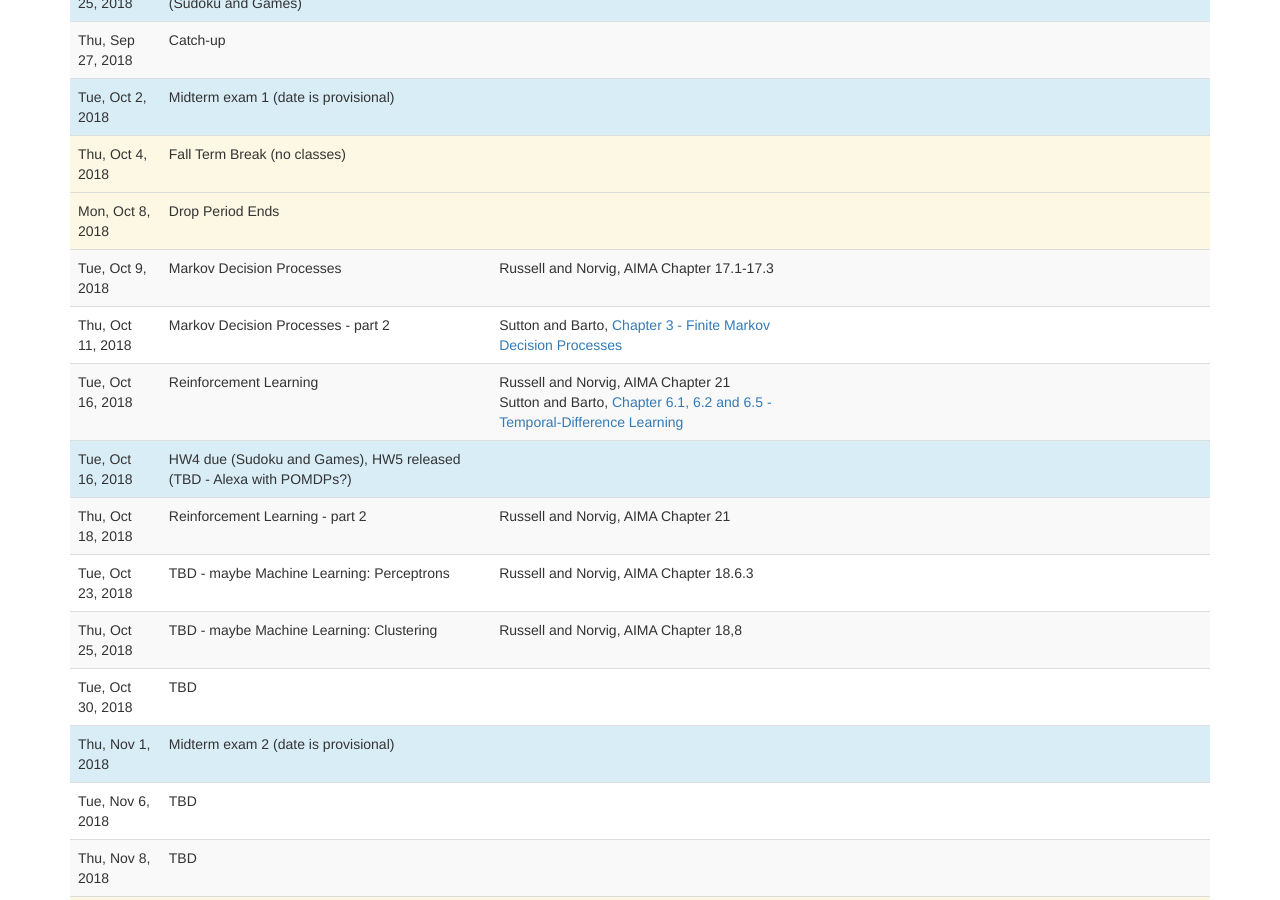
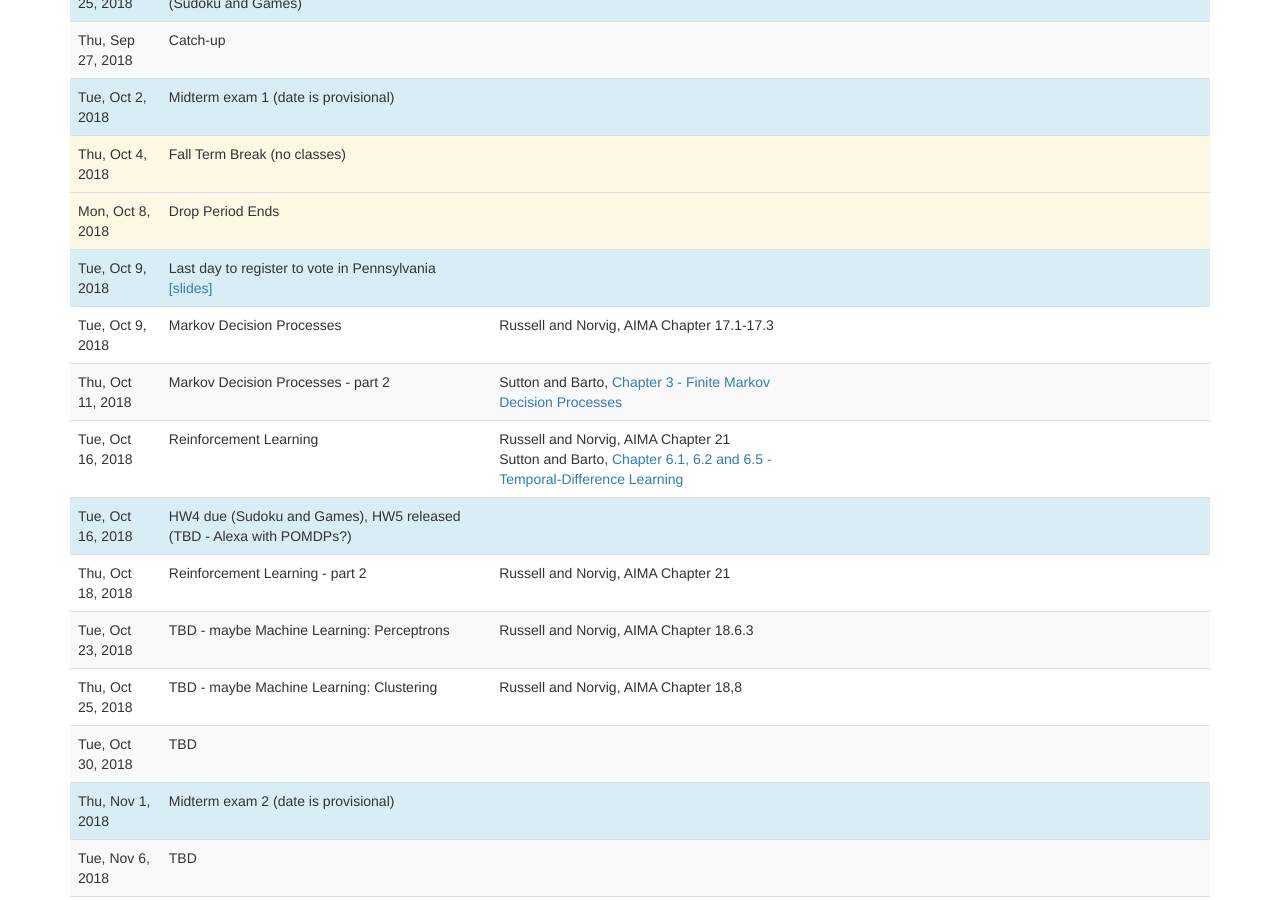
Before and after one commit to artificial-intelligence-class/artificial-intelligence-class.github.io, a Jekyll site: the page built from lectures.md, in a window 1280 px wide and 900 px high, scrolled down 1327 px. Built offline with Jekyll 4.4.1, drawn with Linux system fonts in a browser that asks for light colours; nearby versions of some CDN libraries; a script that is not in the unit is left out.

Commit message:
Voter registration deadline PSA

```diff
--- a/_data/lectures.yaml
+++ b/_data/lectures.yaml
@@ -191,6 +191,11 @@
   type: no_lecture
 -
   date: 2018-10-09
+  title: Last day to register to vote in Pennsylvania
+  type: exam
+  slides: https://www.pavoterservices.pa.gov/Pages/VoterRegistrationApplication.aspx
+-
+  date: 2018-10-09
   slides:
   title:  Markov Decision Processes
   readings:
```
